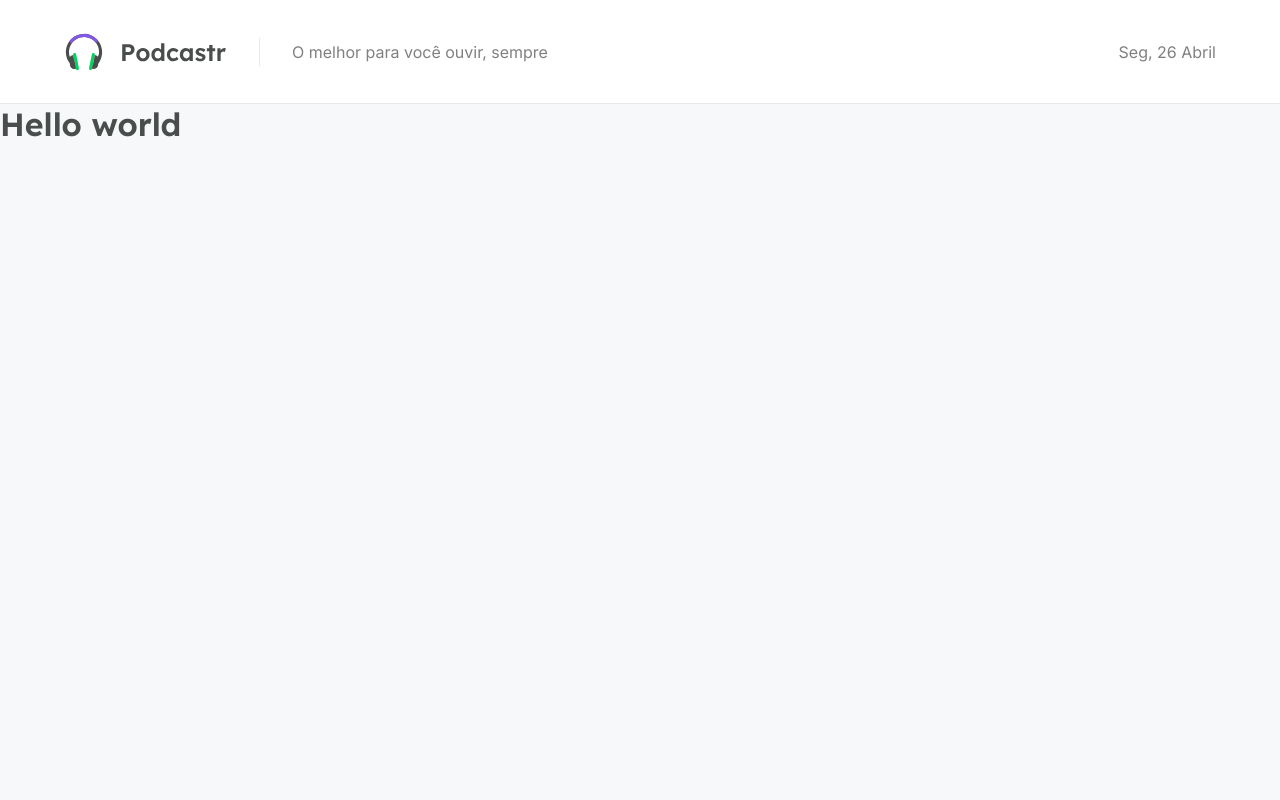
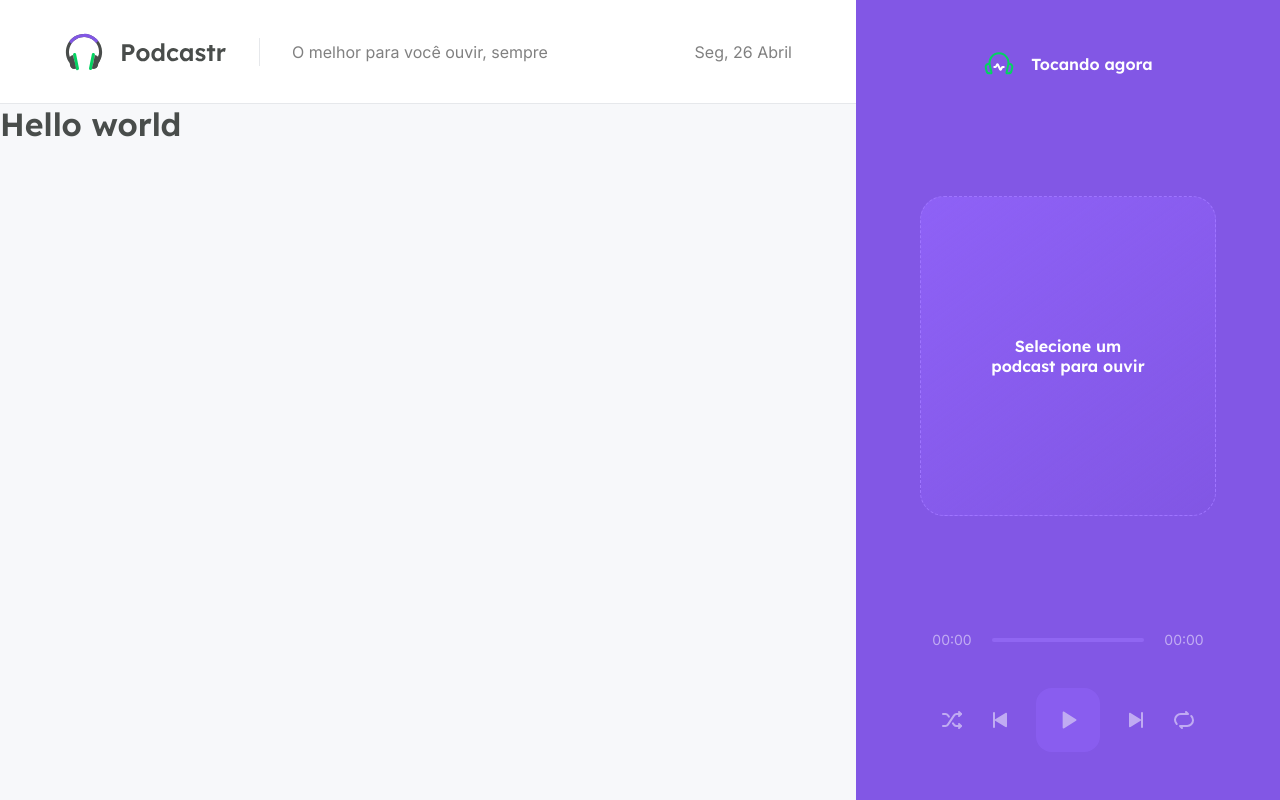
Before and after one commit to arrudadev/podcastr, a Next.js app: page / in a window 1280 px wide. Built offline with nearby package versions, Linux system fonts and the light colour scheme.

Commit message:
adding Player component

```diff
--- /dev/null
+++ b/src/components/Player/index.tsx
@@ -0,0 +1,44 @@
+import styles from './styles.module.scss';
+
+export function Player() {
+  return (
+    <div className={styles.playerContainer}>
+      <header>
+        <img src="/playing.svg" alt="Tocando agora" />
+        <strong>Tocando agora</strong>
+      </header>
+
+      <div className={styles.emptyPlayer}>
+        <strong>Selecione um podcast para ouvir</strong>
+      </div>
+
+      <footer className={styles.empty}>
+        <div className={styles.progress}>
+          <span>00:00</span>
+          <div className={styles.slider}>
+            <div className={styles.emptySlider} />
+          </div>
+          <span>00:00</span>
+        </div>
+
+        <div className={styles.buttons}>
+          <button type="button">
+            <img src="/shuffle.svg" alt="Embaralhar" />
+          </button>
+          <button type="button">
+            <img src="/play-previous.svg" alt="Tocar anterior" />
+          </button>
+          <button type="button" className={styles.playButton}>
+            <img src="/play.svg" alt="Tocar" />
+          </button>
+          <button type="button">
+            <img src="/play-next.svg" alt="Tocar próxima" />
+          </button>
+          <button type="button">
+            <img src="/repeat.svg" alt="Repetir" />
+          </button>
+        </div>
+      </footer>
+    </div>
+  );
+}
--- /dev/null
+++ b/src/components/Player/styles.module.scss
@@ -0,0 +1,92 @@
+.playerContainer {
+  padding: 3rem 4rem;
+  width: 26.5rem;
+  height: 100vh;
+
+  background: var(--purple-500);
+  color: var(--white);
+
+  display: flex;
+  flex-direction: column;
+  align-items: center;
+  justify-content: space-between;
+
+  header {
+    display: flex;
+    align-items: center;
+    gap: 1rem;
+  }
+
+  strong {
+    font-family: Lexend, sans-serif;
+    font-weight: 600;
+  }
+
+  footer {
+    align-self: stretch;
+
+    &.empty {
+      opacity: 0.5;
+    }
+  }
+}
+
+.emptyPlayer {
+  width: 100%;
+  height: 20rem;
+  border: 1.5px dashed var(--purple-300);
+  border-radius: 1.5rem;
+  background: linear-gradient(143.8deg, rgba(145, 100, 250, 0.8) 0%, rgba(0, 0, 0, 0) 100%);
+
+  padding: 4rem;
+  text-align: center;
+
+  display: flex;
+  align-items: center;
+  justify-content: center;
+}
+
+.progress {
+  display: flex;
+  align-items: center;
+  gap: 0.5rem;
+  font-size: 0.875rem;
+
+  span {
+    display: inline-block;
+    width: 4rem;
+    text-align: center;
+  }
+
+  .slider {
+    flex: 1;
+
+    .emptySlider {
+      width: 100%;
+      height: 4px;
+      background: var(--purple-300);
+      border-radius: 2px;
+    }
+  }
+}
+
+.buttons {
+  display: flex;
+  align-items: center;
+  justify-content: center;
+  margin-top: 2.5rem;
+  gap: 1.5rem;
+
+  button {
+    background: transparent;
+    border: 0;
+    font-size: 0;
+
+    &.playButton {
+      width: 4rem;
+      height: 4rem;
+      border-radius: 1rem;
+      background: var(--purple-400);
+    }
+  }
+}
--- a/src/pages/_app.tsx
+++ b/src/pages/_app.tsx
@@ -1,6 +1,7 @@
 import { AppProps } from 'next/app';
 
 import { Header } from '../components/Header';
+import { Player } from '../components/Player';
 import '../styles/global.scss';
 import styles from '../styles/app.module.scss';
 
@@ -11,6 +12,7 @@
         <Header />
         <Component {...pageProps} />
       </main>
+      <Player />
     </div>
   );
 }
```
Also changed, not shown: .stylelintrc.json.
